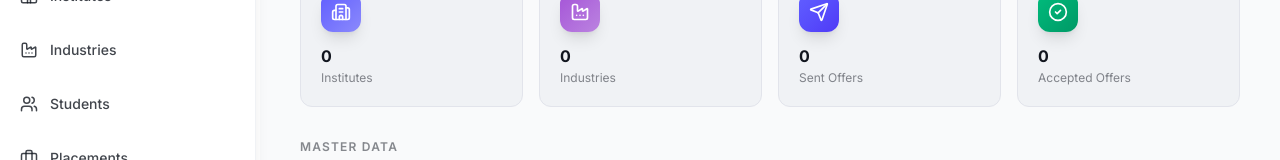
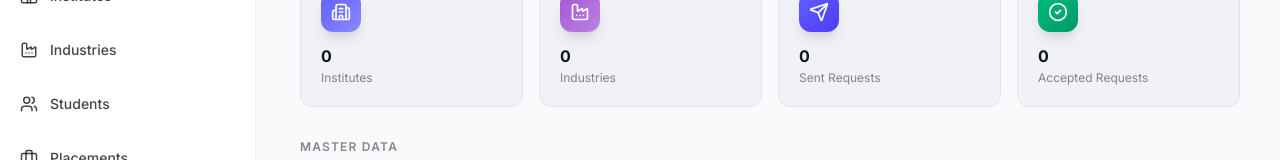
Before and after one commit to kASH6211/Talent_Connect, a Next.js app in the folder Talent_Connect_frontend/: page / in a window 1280 px wide. Shown: the part 309-469 px from the top of the page. Built offline with nearby package versions, Linux system fonts and the light colour scheme; no server answers; sample sign-in values are in the browser's storage.

Commit message:
typo fix

```diff
--- a/Talent_Connect_frontend/components/dashboards/AdminDashboard.tsx
+++ b/Talent_Connect_frontend/components/dashboards/AdminDashboard.tsx
@@ -86,14 +86,14 @@ export default function AdminDashboard({ username }: { username: string }) {
     //   href: "/placements",
     // },
     {
-      label: "Sent Offers",
+      label: "Sent Requests",
       count: counts.sentOffers || 0, // use your actual count key
       icon: Send,
       color: "from-indigo-500 to-indigo-600",
       href: "/all-requests", // adjust path if needed
     },
     {
-      label: "Accepted Offers",
+      label: "Accepted Requests",
       count: counts.acceptedOffers || 0, // use your actual count key
       icon: CheckCircle2,
       color: "from-emerald-500 to-emerald-600",
```
